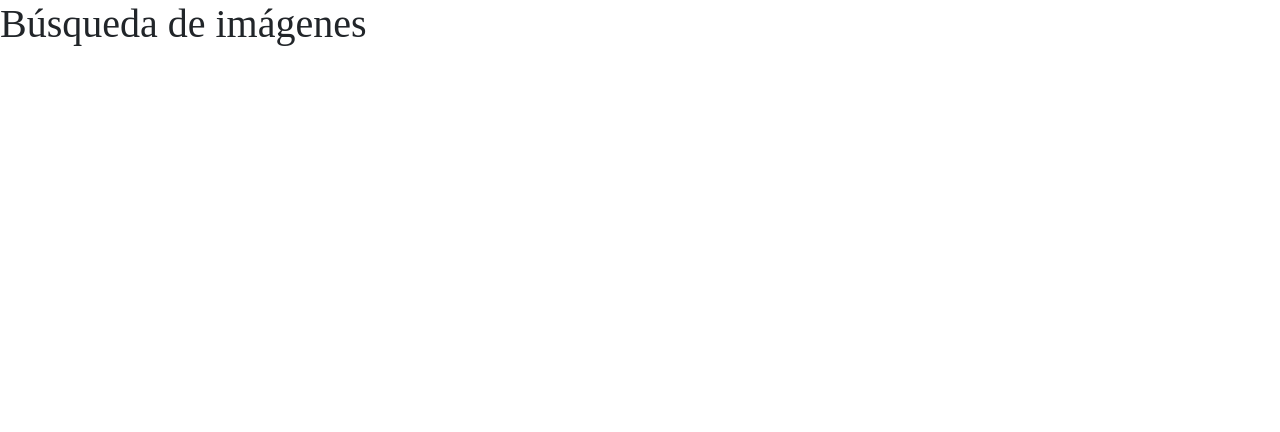
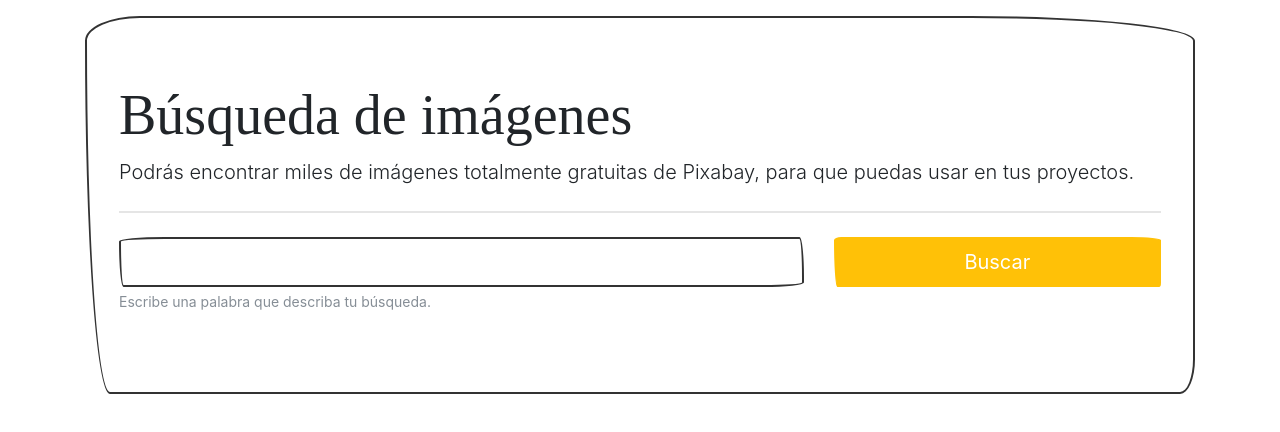
Before and after one commit to jcarlosj/React-Project-Image-Search-Engine-U-JPdTV, a React (Create React App) app: page / in a window 1280 px wide. Shown: the top 432 px of the page. Built offline with nearby package versions, Linux system fonts and the light colour scheme; a web font is replaced by a local one.

Commit message:
[+] Component > SearchForm: Bootswatch

```diff
--- a/src/App.js
+++ b/src/App.js
@@ -1,8 +1,17 @@
 import React from 'react';
+import SearchForm from './components/SearchForm';
 
 function App() {
   return (
-    <h1>Búsqueda de imágenes</h1>
+    <div className="container mt-3">
+        <div className="jumbotron">
+            <h1 className="display-4">Búsqueda de imágenes</h1>
+            <p className="lead">Podrás encontrar miles de imágenes totalmente gratuitas de Pixabay, para que puedas usar en tus proyectos.</p>
+            <hr className="my-4" />
+
+            <SearchForm />
+        </div>
+    </div>
   );
 }
 
--- /dev/null
+++ b/src/components/SearchForm.js
@@ -0,0 +1,24 @@
+import React from 'react';
+
+const SearchForm = () => {
+    return (
+        <form>
+            <div className="row">
+                <div className="form-group col-md-8">
+                    <input
+                        type="text"
+                        className="form-control form-control-lg"
+                        id="search"
+                        aria-describedby="searchHelp"
+                    />
+                    <small id="searchHelp" className="form-text text-muted">Escribe una palabra que describa tu búsqueda.</small>
+                </div>
+                <div className="form-group col-md-4">
+                    <button type="button" className="btn btn-warning btn-lg btn-block">Buscar</button>
+                </div>
+            </div>
+        </form>
+    );
+}
+
+export default SearchForm;
```
